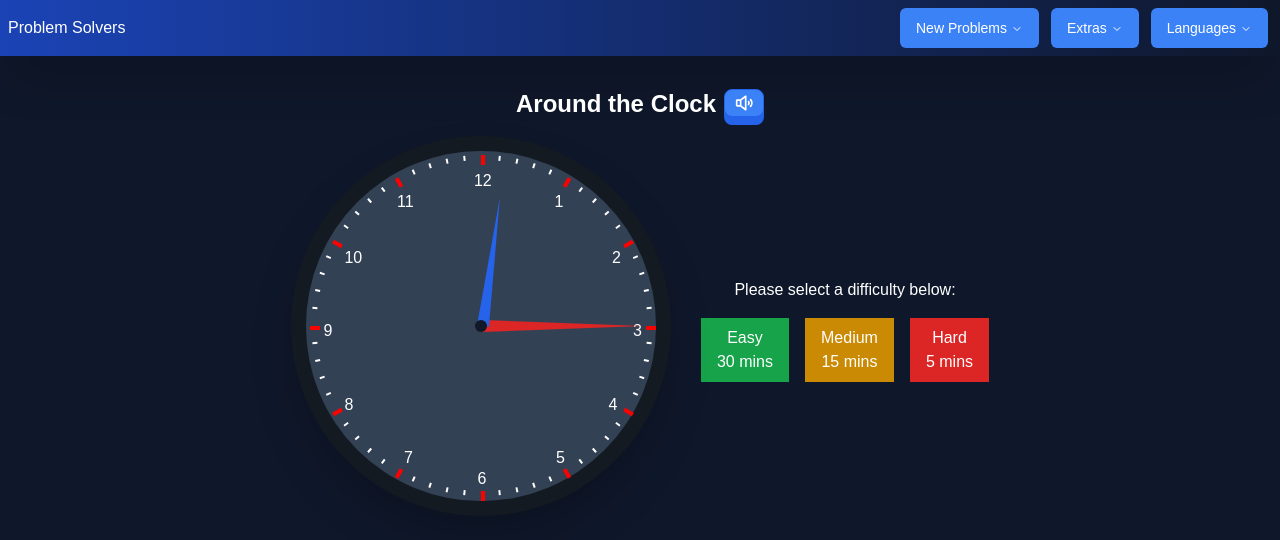
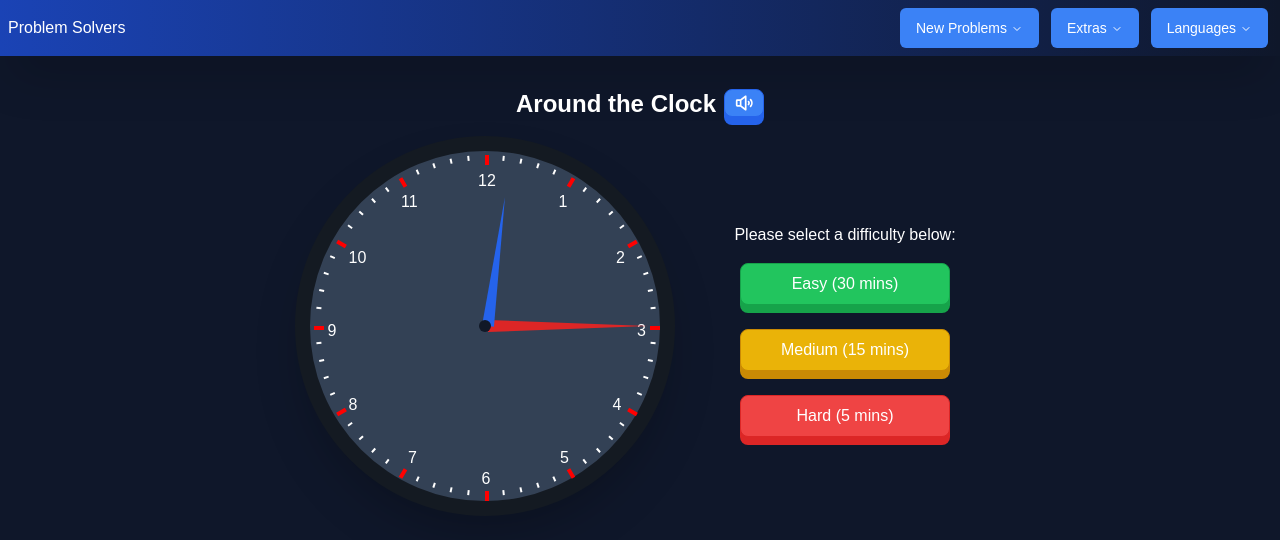
Before and after one commit to bartswierz/learning-game, a React (Vite) app: page /analog-clock in a window 1280 px wide. Shown: the top 540 px of the page. Built offline with nearby package versions, Linux system fonts and the light colour scheme; a web font is replaced by a local one.

Commit message:
refactored Analog Clock button design to use our Button Component & added new variants to Button component

```diff
--- a/src/components/ui/AnalogClock/AnalogClock.tsx
+++ b/src/components/ui/AnalogClock/AnalogClock.tsx
@@ -3,6 +3,7 @@ import { Clock, TierChoice, ChoicesList } from "./components";
 import { DifficultyTierType } from "@/types/types";
 import { EASY, MEDIUM, HARD } from "@/types/types";
 import { createEasyTierArray, createMediumTierArray, createHardTierArray } from "@/utils/createTierChoiceArray";
+import Button from "../Button/Button";
 
 const AnalogClock = () => {
   const [answer, setAnswer] = useState<string>("");
@@ -60,7 +61,7 @@ const AnalogClock = () => {
   return (
     <div className="flex flex-col md:flex-row items-center justify-center p-4 gap-[30px]">
       <Clock time={answer} />
-      <div className="flex flex-col justify-center items-center">
+      <div className="flex flex-col justify-center items-center min-w-[280px]">
         {!tier && (
           <>
             <h2 className="pt-6">Please select a difficulty below:</h2>
@@ -69,16 +70,17 @@ const AnalogClock = () => {
         )}
         {tier && (
           <>
-            <button onClick={handleResetDifficulty} className="bg-blue-500 px-4 py-2 mb-4">
-              Change Difficulty
-            </button>
-            <h2 className="text-xl">What is the correct time?</h2>
-            {isCorrect && <h3 className="text-green-500 text-xl ">Correct!</h3>}
+            <div className="mb-6 w-full">
+              <Button onClick={handleResetDifficulty}>Change Difficulty</Button>
+            </div>
+            <h2 className="text-xl min-w-full">What is the correct time?</h2>
+            {isCorrect && <h3 className="text-green-500 text-xl mb-2">Good Job!</h3>}
+            {/* {isCorrect && <h3 className="text-green-500 text-xl mb-2 ">{isCorrect && Good Job!}</h3>} */}
             <ChoicesList options={choicesArray} answer={answer} setIsCorrect={setIsCorrect} isCorrect={isCorrect} />
             {isCorrect && (
-              <button onClick={() => handleNewProblem(tier)} className="bg-blue-500 px-2 py-3 w-full">
+              <Button onClick={() => handleNewProblem(tier)} className="my-4">
                 New Problem
-              </button>
+              </Button>
             )}
           </>
         )}
--- a/src/components/ui/AnalogClock/components/ChoicesList.tsx
+++ b/src/components/ui/AnalogClock/components/ChoicesList.tsx
@@ -1,4 +1,6 @@
 import { useState, useEffect } from "react";
+import Button from "../../Button/Button";
+import { GREEN, RED } from "@/types/types";
 
 interface ChoicesListProps {
   options: string[];
@@ -17,7 +19,6 @@ const ChoicesList = ({ options, answer, setIsCorrect, isCorrect }: ChoicesListPr
   }, [answer]);
 
   const resetSelectedChoices = () => setIncorrectChoices([]);
-  // TODO - make a list of incorrect answers to make the button disabled/ or changed in color to visually show the user that they selected the wrong answer
   const handleUserChoice = (userChoice: string) => {
     if (userChoice === answer) {
       setIsCorrect(true);
@@ -33,34 +34,32 @@ const ChoicesList = ({ options, answer, setIsCorrect, isCorrect }: ChoicesListPr
 
   if (isSolved)
     return (
-      <ul className="grid grid-cols-2 gap-4 m-4 max-w-[300px] w-full">
+      <ul className="grid grid-cols-2 gap-x-4 gap-y-6 max-w-[300px] w-full mb-4">
         {options.map((choice: string) => (
           <li key={choice}>
-            <button
-              className={`w-full max-w-[150px] px-2 py-4 ${choice === answer ? "bg-green-500" : "bg-gray-500"}`}
+            <Button
+              className={`w-full max-w-[150px]`}
               onClick={() => handleUserChoice(choice)}
-              disabled={true}
+              variant={choice === answer ? GREEN : RED}
             >
               {choice}
-            </button>
+            </Button>
           </li>
         ))}
       </ul>
     );
 
   return (
-    <ul className="grid grid-cols-2 gap-4 m-4 max-w-[300px] w-full">
+    <ul className="grid grid-cols-2 gap-x-4 gap-y-6 mt-4 mb-6 max-w-[300px] w-full">
       {options.map((choice: string) => (
         <li key={choice}>
-          <button
-            className={`w-full max-w-[150px] px-2 py-4 ${
-              incorrectChoices.includes(choice) ? "bg-red-500" : "bg-blue-500 hover:bg-blue-600 cursor-pointer"
-            }`}
-            onClick={() => handleUserChoice(choice)}
-            disabled={incorrectChoices.includes(choice) || isCorrect}
-          >
-            {choice}
-          </button>
+          {incorrectChoices.includes(choice) ? (
+            <Button onClick={() => handleUserChoice(choice)} variant={RED}>
+              {choice}
+            </Button>
+          ) : (
+            <Button onClick={() => handleUserChoice(choice)}>{choice}</Button>
+          )}
         </li>
       ))}
     </ul>
--- a/src/components/ui/AnalogClock/components/TierChoice.tsx
+++ b/src/components/ui/AnalogClock/components/TierChoice.tsx
@@ -1,4 +1,5 @@
-import { EASY, MEDIUM, HARD, DifficultyTierType } from "../../../../types/types";
+import { EASY, MEDIUM, HARD, DifficultyTierType, GREEN, YELLOW, RED } from "../../../../types/types";
+import Button from "../../Button/Button";
 
 interface TierChoiceProps {
   isTierSelected: boolean;
@@ -12,29 +13,22 @@ const TierChoice = ({ setIsTierSelected, isTierSelected, setTier }: TierChoicePr
   };
 
   return (
-    <div className="flex gap-4 my-4">
+    <div className="flex flex-col gap-6 my-4 w-full max-w-[75%]">
       {isTierSelected ? (
-        <button onClick={() => setIsTierSelected(false)} className="bg-blue-500 px-2 py-2">
+        <Button onClick={() => setIsTierSelected(false)} className="bg-blue-500 px-2 py-2">
           Change Difficulty
-        </button>
+        </Button>
       ) : (
         <>
-          <button onClick={() => handleTier(EASY)} className="cursor-pointer bg-green-600 hover:bg-green-700 px-4 py-2 text-center">
-            Easy
-            <br />
-            30 mins
-          </button>
-          <button
-            onClick={() => handleTier(MEDIUM)}
-            className="cursor-pointer bg-yellow-600 hover:bg-yellow-700 px-4 py-2 text-center"
-          >
-            Medium <br />
-            15 mins
-          </button>
-          <button onClick={() => handleTier(HARD)} className="cursor-pointer bg-red-600 hover:bg-red-700 px-4 py-2 text-center">
-            Hard
-            <br />5 mins
-          </button>
+          <Button onClick={() => handleTier(EASY)} variant={GREEN}>
+            Easy (30 mins)
+          </Button>
+          <Button onClick={() => handleTier(MEDIUM)} variant={YELLOW}>
+            Medium (15 mins)
+          </Button>
+          <Button onClick={() => handleTier(HARD)} variant={RED}>
+            Hard (5 mins)
+          </Button>
         </>
       )}
     </div>
--- a/src/components/ui/Button/Button.tsx
+++ b/src/components/ui/Button/Button.tsx
@@ -1,4 +1,4 @@
-import { PRIMARY, SECONDARY, DANGER } from "@/types/types";
+import { PRIMARY, SECONDARY, GREEN, YELLOW, RED } from "@/types/types";
 
 interface ButtonProps {
   children: React.ReactNode;
@@ -7,7 +7,7 @@ interface ButtonProps {
   ariaLabel?: string;
   disabled?: boolean;
   type?: "button" | "submit" | "reset";
-  variant?: typeof PRIMARY | typeof SECONDARY | typeof DANGER;
+  variant?: typeof PRIMARY | typeof SECONDARY | typeof RED | typeof GREEN | typeof YELLOW;
 }
 
 const Button = ({ children, onClick = () => {}, variant = PRIMARY, className = "", ariaLabel, type, disabled }: ButtonProps) => {
@@ -28,7 +28,17 @@ const Button = ({ children, onClick = () => {}, variant = PRIMARY, className = "
           topSection: "bg-gray-500 border-gray-600",
           bottomSection: "bg-gray-600",
         };
-      case DANGER:
+      case GREEN:
+        return {
+          topSection: "bg-green-500 border-green-600",
+          bottomSection: "bg-green-600",
+        };
+      case YELLOW:
+        return {
+          topSection: "bg-yellow-500 border-yellow-600",
+          bottomSection: "bg-yellow-600",
+        };
+      case RED:
         return {
           topSection: "bg-red-500 border-red-600",
           bottomSection: "bg-red-600",
--- a/src/types/types.ts
+++ b/src/types/types.ts
@@ -69,6 +69,12 @@ export const DANGER = "DANGER";
 export const ROUNDED = "ROUNDED";
 export const OUTLINE = "OUTLINE";
 export const DISABLED = "DISABLED";
+export const CORRECT = "CORRECT";
+export const INCORRECT = "INCORRECT";
+export const GREEN = "GREEN";
+export const RED = "RED";
+export const YELLOW = "YELLOW";
+export const BLUE = "BLUE";
 
 // Used for the progress of the games - currently only used in the Problems component but can be extended to other components
 export const SUCCESS = "SUCCESS";
```
